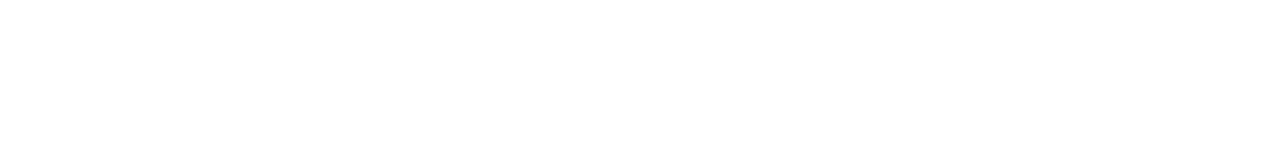
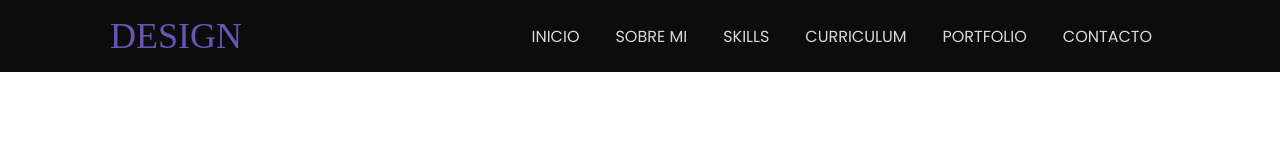
Before and after one commit to martinezpazuxui/Portfolio-Web, a plain HTML site: page index.html in a window 1280 px wide. Drawn offline with Linux system fonts and the light colour scheme; a web font is replaced by a local one.

Commit message:
Creo un navbar y le doy estilos con css

```diff
--- a/estilo.css
+++ b/estilo.css
@@ -0,0 +1,78 @@
+@import url('https://fonts.googleapis.com/css2?family=Bakbak+One&family=Poppins:wght@100;200;300;400;600;800&display=swap');
+
+/* COLORES */
+:root {
+    --primary: #6955B6;
+    --complementary: #FFCA61;
+    --black__1: #0C0C0C;
+    --white__1: #D9D9D9;
+}
+
+* {
+    box-sizing: border-box;
+    font-family: 'Poppins';
+    margin: 0;
+    padding: 0;
+
+}
+
+html {
+    /* Me permite deslizarme cuando hago click en los links del menu */
+    scroll-behavior: smooth;
+
+}
+
+/* MENU */
+.contenedor-header {
+    background: var(--black__1);
+    position: fixed;
+    width: 100%;
+    top: 0;
+    left: 0;
+    z-index: 99;
+}
+
+.contenedor-header header {
+    max-width: 1100px;
+    margin: auto;
+    display: flex;
+    justify-content: space-between;
+    align-items: center;
+    padding: 15px 20px;
+
+}
+
+.contenedor-header header .logo a {
+    font-family: 'Bakbak One';
+    font-size: 36px;
+    color: var(--primary);
+    text-decoration: none;
+}
+
+.contenedor-header header ul {
+    display: flex;
+    list-style: none;
+
+}
+
+.contenedor-header header nav ul li a {
+    text-align: none;
+    color: var(--white__1);
+    margin: 0 15px;
+    padding: 3px;
+    transition: .5s;
+    text-decoration: none;
+}
+
+.contenedor-header header nav ul li a:hover {
+    color: var(--primary);
+}
+
+.nav-responsive {
+    background-color: var(--primary);
+    color: var(--white__1);
+    padding: 5px 10px;
+    border-radius: 5px;
+    cursor: pointer;
+    display: none;
+}
--- a/index.html
+++ b/index.html
@@ -1,12 +1,39 @@
 <!DOCTYPE html>
 <html lang="es">
+
 <head>
     <meta charset="UTF-8">
+    <meta http-equiv="X-UA-Compatible" content="IE_edge">
     <meta name="viewport" content="width=device-width, initial-scale=1.0">
+    <link rel="stylesheet" href="https://cdnjs.cloudflare.com/ajax/libs/font-awesome/6.4.2/css/all.min.css"
+        integrity="sha512-z3gLpd7yknf1YoNbCzqRKc4qyor8gaKU1qmn+CShxbuBusANI9QpRohGBreCFkKxLhei6S9CQXFEbbKuqLg0DA=="
+        crossorigin="anonymous" referrerpolicy="no-referrer" />
     <title>Portfolio-personal</title>
     <link rel="stylesheet" href="estilo.css">
 </head>
+
 <body>
+    <!-- MENÚ ENCABEZADO -->
+    <div class="contenedor-header">
+        <header>
+            <div class="logo">
+                <a href="#">DESIGN</a>
+            </div>
+            <nav id="nav">
+                <ul>
+                    <li><a href="#Inicio">INICIO</a></li>
+                    <li><a href="#sobremi">SOBRE MI</a></li>
+                    <li><a href="#skills">SKILLS</a></li>
+                    <li><a href="#curriculum">CURRICULUM</a></li>
+                    <li><a href="#portfolio">PORTFOLIO</a></li>
+                    <li><a href="#contacto">CONTACTO</a></li>
+                </ul>
+            </nav>
+            <div class="nav-responsive">
+                <i class="fa-solid fa-bars"></i>
+            </div>
+        </header>
+    </div>
+</body>
 
-</body>
 </html>
```
